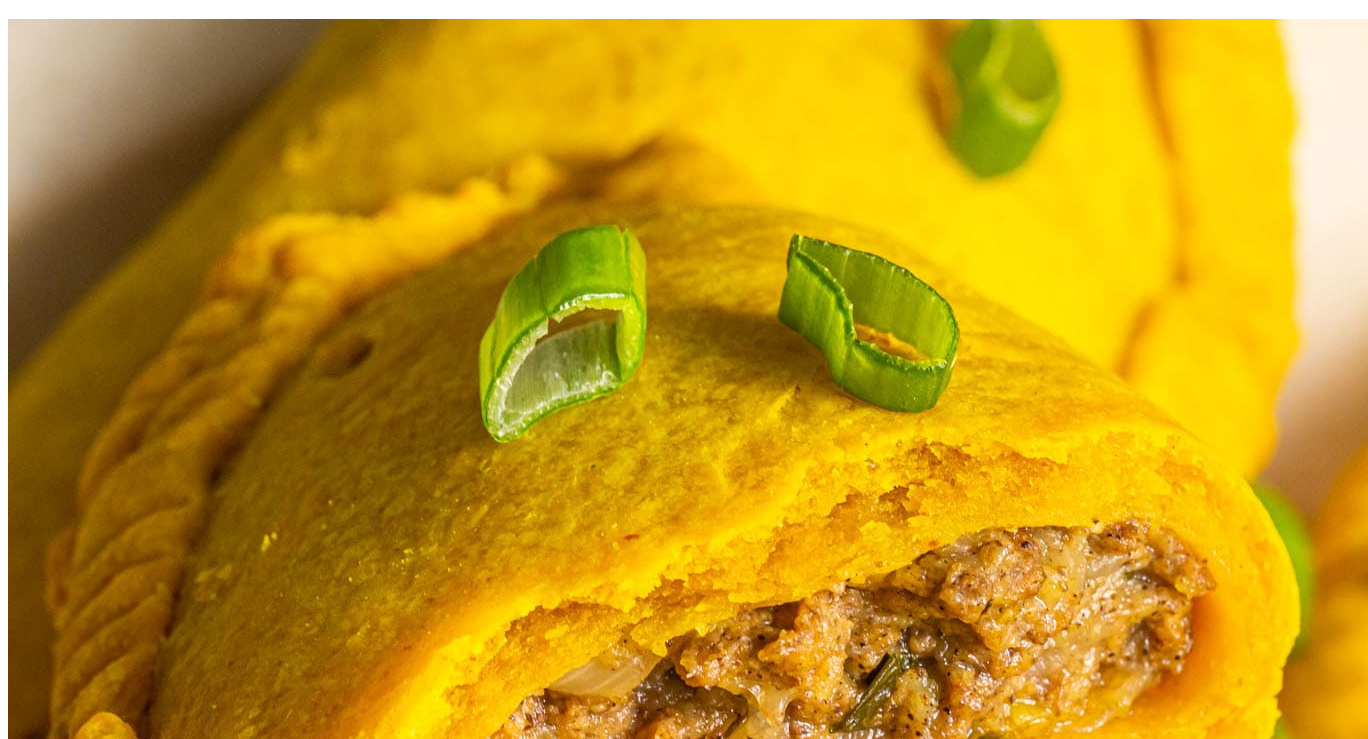
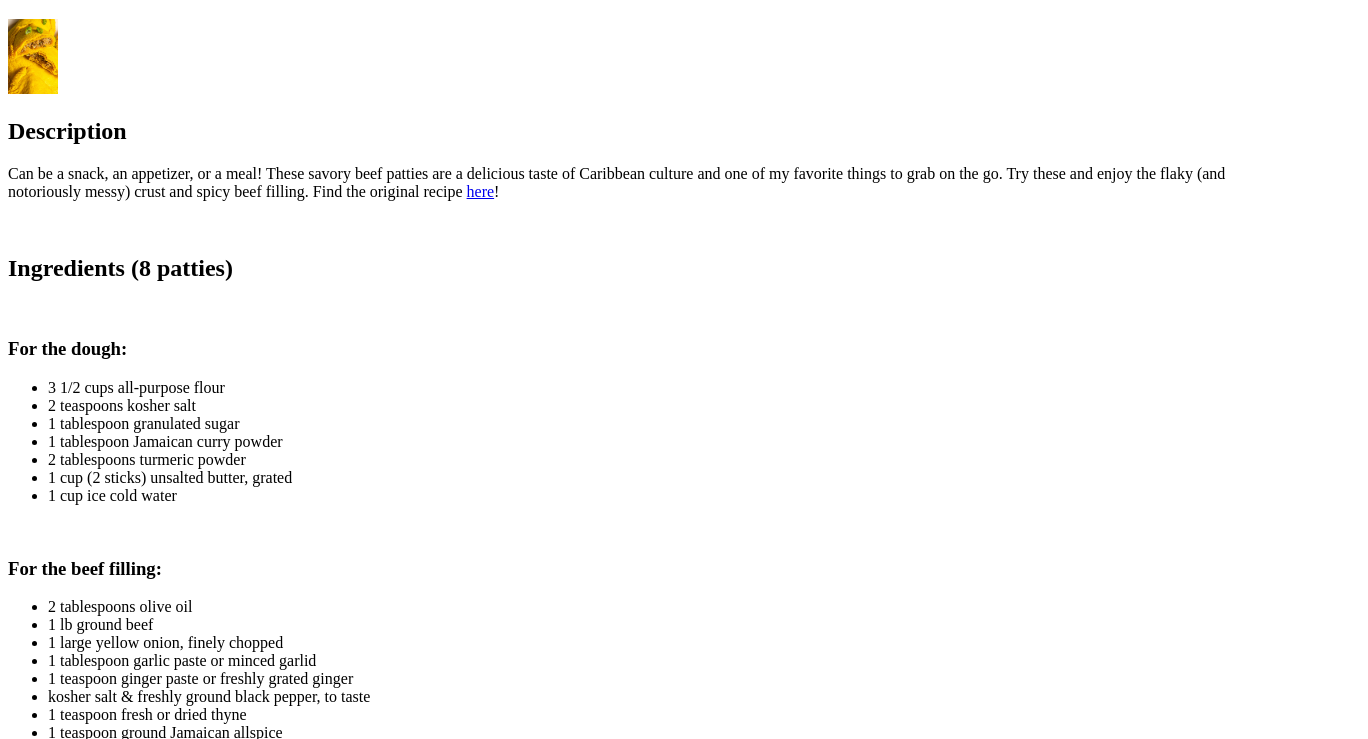
Before and after one commit to bpb2008/odin-recipes, a plain HTML site: page recipes/jamaicanpatties.html in a window 1280 px wide. Shown: the part 61-800 px from the top of the page, 1368 px wide, since content can reach past the window. Drawn offline with Linux system fonts and the light colour scheme; files that its build step writes are made by us from their sources.

Commit message:
Add styles.css and linked to pages

```diff
--- a/recipes/jamaicanpatties.html
+++ b/recipes/jamaicanpatties.html
@@ -2,6 +2,7 @@
 <html lang="en">
     <head>
          <meta charset="utf-8">
+         <link rel="stylesheet" href="styles.css">
          <title>Jamaican Beef Patties</title>
     </head>
 
--- /dev/null
+++ b/styles.css
@@ -0,0 +1,4 @@
+img {
+    height: auto;
+    width: 50px;
+}
```
Also changed, not shown: recipes/keylimepie.html (+1 -0 lines), recipes/lasagna.html (+1 -0 lines).
